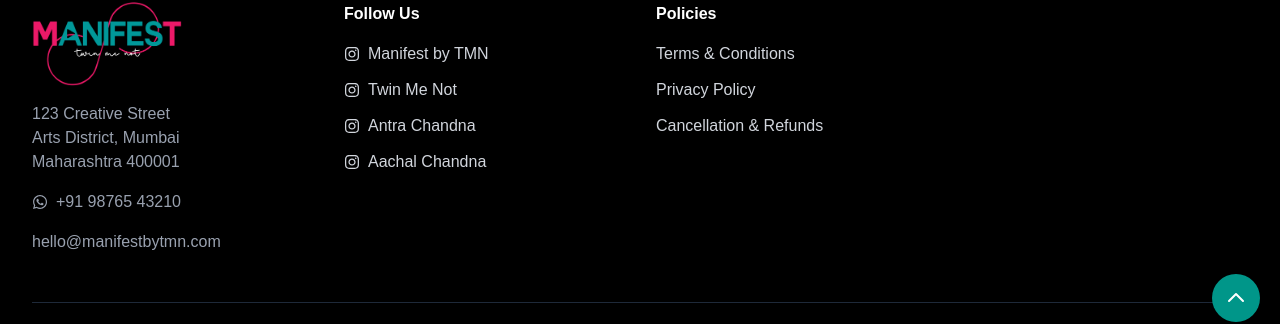
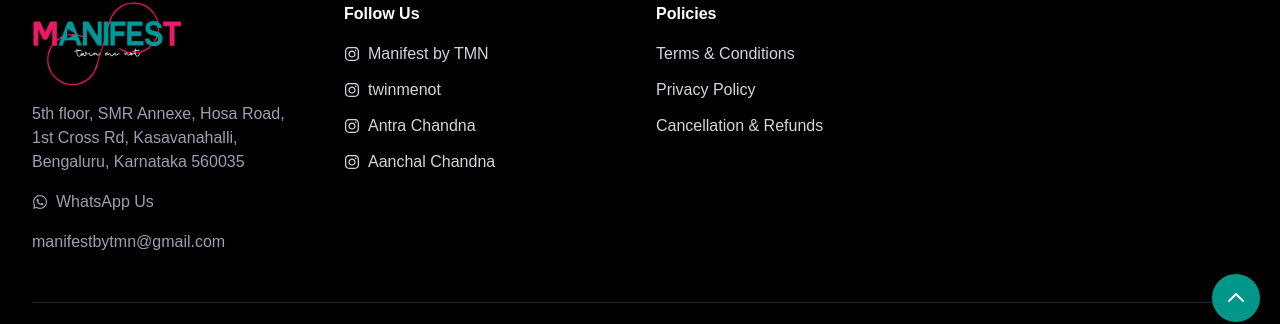
Before and after one commit to ujvasisht-hub/manifest-website, a Next.js app: page / in a window 1280 px wide. Shown: the part 458-782 px from the top of the page. Built offline with nearby package versions, Linux system fonts and the light colour scheme; no server answers; the database is empty.

Commit message:
Feature: build more site footer

```diff
--- a/src/app/layout.js
+++ b/src/app/layout.js
@@ -62,16 +62,16 @@
               <div className="space-y-4">
                 <Image src="/logo.png" alt="Manifest by TMN Logo" width={150} height={50} />
                 <a href="https://maps.app.goo.gl/whBvZErKRFXYywyC7" target="_blank" rel="noopener noreferrer" className="block text-gray-400 hover:text-white">
-                  123 Creative Street<br/>
-                  Arts District, Mumbai<br/>
-                  Maharashtra 400001
+                  5th floor, SMR Annexe, Hosa Road,<br/>
+                  1st Cross Rd, Kasavanahalli,<br/>
+                  Bengaluru, Karnataka 560035
                 </a>
                 <a href="https://wa.me/919876543210" target="_blank" rel="noopener noreferrer" className="flex items-center space-x-2 text-gray-400 hover:text-white">
                   <FaWhatsapp />
-                  <span>+91 98765 43210</span>
+                  <span>WhatsApp Us</span>
                 </a>
                 <a href="mailto:hello@manifestbytmn.com" className="block text-gray-400 hover:text-white">
-                  hello@manifestbytmn.com
+                  manifestbytmn@gmail.com
                 </a>
               </div>
 
@@ -85,7 +85,7 @@
                   </a>
                    <a href="https://instagram.com/twinmenot" target="_blank" rel="noopener noreferrer" className="flex items-center space-x-2 hover:text-teal-400">
                     <FaInstagram />
-                    <span>Twin Me Not</span>
+                    <span>twinmenot</span>
                   </a>
                    <a href="https://instagram.com/antrachandna" target="_blank" rel="noopener noreferrer" className="flex items-center space-x-2 hover:text-teal-400">
                     <FaInstagram />
@@ -93,7 +93,7 @@
                   </a>
                    <a href="https://instagram.com/aanchal.chandna" target="_blank" rel="noopener noreferrer" className="flex items-center space-x-2 hover:text-teal-400">
                     <FaInstagram />
-                    <span>Aachal Chandna</span>
+                    <span>Aanchal Chandna</span>
                   </a>
                 </div>
               </div>
```
